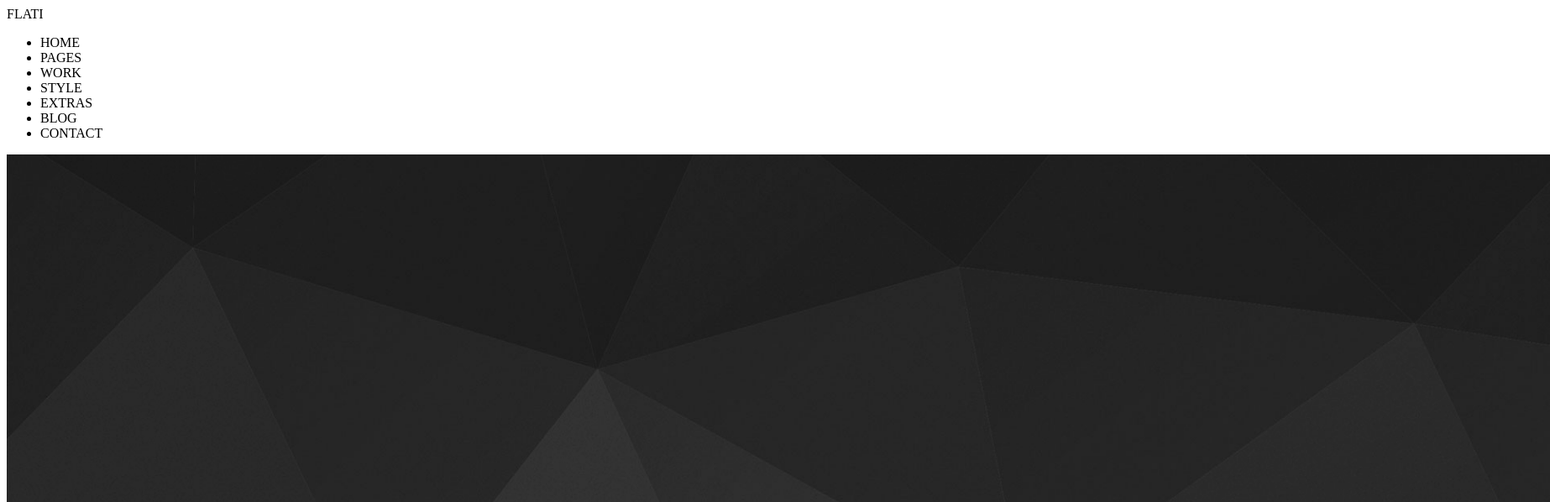
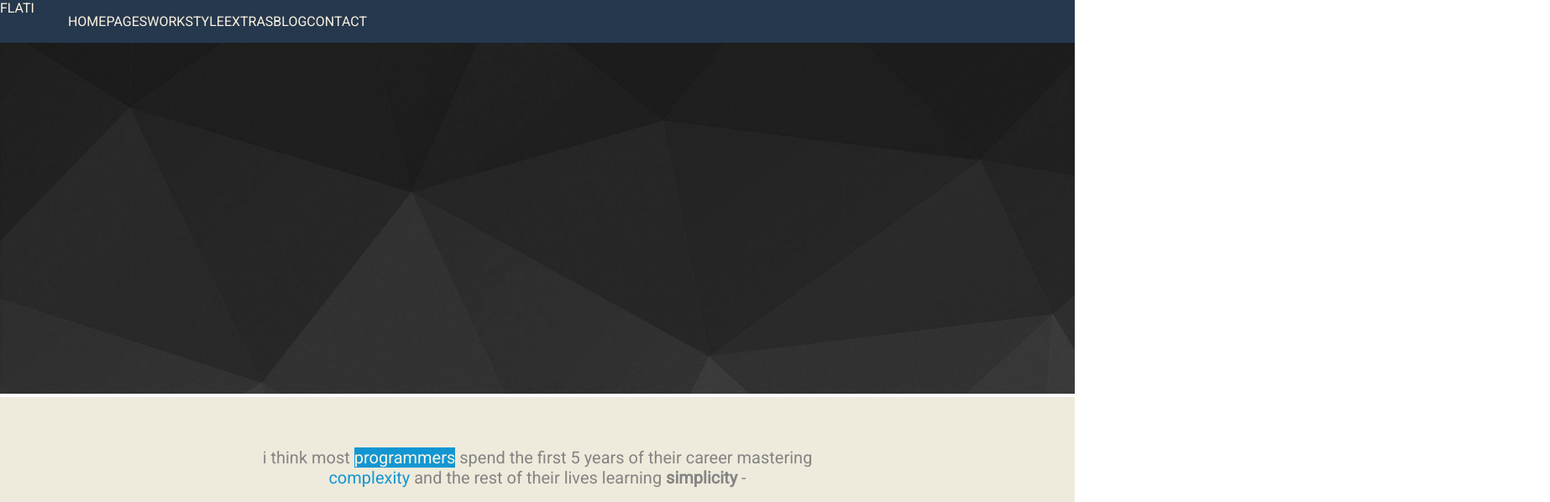
Before and after one commit to MajdaEB/coding_school_17_flati_sass, a plain HTML site: page index.html in a window 1280 px wide. Shown: the top 598 px of the page at 84% size, 1846 px wide, since content can reach past the window. Drawn offline with Linux system fonts and the light colour scheme.

Commit message:
HTML ok et mise en place navbar Sass + 1ere section

```diff
--- a/assets/sass/style.sass
+++ b/assets/sass/style.sass
@@ -0,0 +1,43 @@
+body
+    margin: 0
+    font-family: 'Roboto', sans-serif
+
+nav
+    background-color: #26384d
+    .justify
+        justify-content: space-between
+        ul
+            list-style: none
+            display: flex
+            .right
+                justify-content: space-between
+                align-items: flex-end
+                flex: 1
+.flex
+    display: flex
+
+.white
+    color: #FCF4E2
+
+.height-1
+    height: 135px
+.banniere
+    width: 100%
+
+.bg-yellow
+    background-color: #EEEBDC
+    margin-top: 0px
+    text-align: center
+    font-size: 20px
+    color:#858383
+    p
+    padding-top: 40px
+    .paddingb-1
+        padding-bottom: 20px
+
+    .bg-blue
+        background-color: #1296D3
+    .color-blue
+        color: #1296D3
+    .bold
+        font-weight: bold
--- a/index.html
+++ b/index.html
@@ -3,6 +3,8 @@
 <head>
     <meta charset="UTF-8">
     <meta name="viewport" content="width=device-width, initial-scale=1.0">
+    <link rel="preconnect" href="https://fonts.gstatic.com">
+<link href="https://fonts.googleapis.com/css2?family=Roboto&display=swap" rel="stylesheet">
     <link rel="stylesheet" href="https://pro.fontawesome.com/releases/v5.10.0/css/all.css" integrity="sha384-AYmEC3Yw5cVb3ZcuHtOA93w35dYTsvhLPVnYs9eStHfGJvOvKxVfELGroGkvsg+p" crossorigin="anonymous"/>
     <link rel="stylesheet" href="./assets/css/style.css">
     <title>Document</title>
@@ -10,10 +12,10 @@
 
 <body>
     <header>
-        <nav>
+        <nav class="flex white">
             <div>FLATI</div>
-            <div>
-                <ul>
+            <div class="justify">
+                <ul class="flex right">
                     <li>HOME</li>
                     <li>PAGES</li>
                     <li>WORK</li>
@@ -25,13 +27,13 @@
             </div>
         </nav>
     </header>
-    <section>
-        <div>
-            <img src="./assets/img/bg-header.png" alt="bg graphique">
+    <section class="">
+        <div class="">
+            <img class="banniere" src="./assets/img/bg-header.png" alt="bg graphique">
         </div>
-        <div>
-            <p>i think most <span class="bg-blue">programmers</span> spend the first 5 years of their career mastering <span class="color-blue">complexity</span> and the rest of their lives learning <span class="bold">simplicity</span> -</p>
-            <p>Buzz Anderson</p>
+        <div class="bg-yellow height-1">
+            <p>i think most <span class="bg-blue white">programmers</span> spend the first 5 years of their career mastering<br><span class="color-blue">complexity</span> and the rest of their lives learning <span class="bold">simplicity</span> -</p>
+            <p class="paddingb-1">Buzz Anderson</p>
         </div>
     </section>
 
```
Also changed, not shown: assets/css/style.css, 1 other file.
